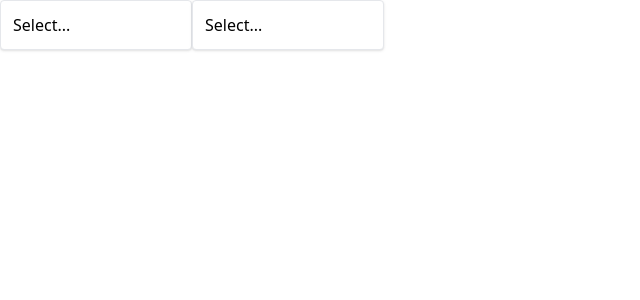
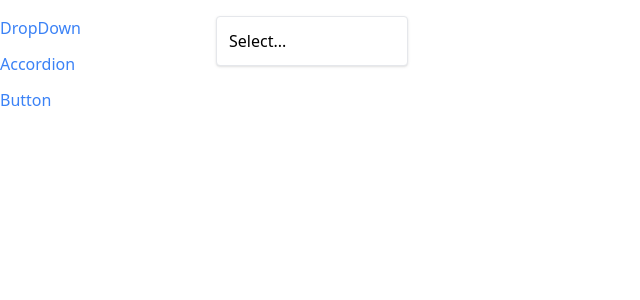
Before and after one commit to matheusFabri/RU-Components, a React (Create React App) app in the folder components/: page / in a window 1280 px wide. Shown: the top 300 px of the page, without its empty margins (0-640 px from the left). Built offline with nearby package versions, Linux system fonts and the light colour scheme.

Commit message:
react routing almost completed

```diff
--- a/components/src/App.js
+++ b/components/src/App.js
@@ -1,32 +1,24 @@
-import { useState } from "react";
-import DropDown from "./components/DropDown";
+import Route from "./components/Route";
+import SideBar from "./components/Sidebar";
+import AccordionPage from "./pages/AccordionPage";
+import DropDownPage from "./pages/DropDownPage";
+import ButtonPage from "./pages/ButtonPage";
 
 function App() {
-  const [selection, setSelection] = useState(null);
-
-  const handleSelect = (option) => {
-    setSelection(option);
-  };
-
-  const options = [
-    {
-      label: "Red",
-      value: "red",
-    },
-    {
-      label: "Green",
-      value: "green",
-    },
-    {
-      label: "Blue",
-      value: "blue",
-    },
-  ];
-
   return (
-    <div className="flex">
-      <DropDown options={options} value={selection} onChange={handleSelect} />
-      <DropDown options={options} value={selection} onChange={handleSelect} />
+    <div className="container mx-auto grid grid-cols-6 gap-4 mt-4">
+      <SideBar />
+      <div className="col-span-5">
+        <Route path="/accordion">
+          <AccordionPage />
+        </Route>
+        <Route path="/">
+          <DropDownPage />
+        </Route>
+        <Route path="/button">
+          <ButtonPage />
+        </Route>
+      </div>
     </div>
   );
 }
--- /dev/null
+++ b/components/src/components/Link.js
@@ -0,0 +1,26 @@
+import classNames from "classnames";
+import { useContext } from "react";
+import NavigationContext from "./navigation";
+
+function Link({ to, children }) {
+  const { navigate } = useContext(NavigationContext);
+
+  const classes = classNames("text-blue-500", "mb-3");
+
+  const handleClick = (event) => {
+    if (event.metaKey || event.ctrlKey) {
+      return;
+    }
+    event.preventDefault();
+
+    navigate(to);
+  };
+
+  return (
+    <a className={classes} href={to} onClick={handleClick}>
+      {children}
+    </a>
+  );
+}
+
+export default Link;
--- /dev/null
+++ b/components/src/components/Route.js
@@ -0,0 +1,14 @@
+import { useContext } from "react";
+import NavigationContext from "./navigation";
+
+function Route({ path, children }) {
+  const { currentPath } = useContext(NavigationContext);
+
+  if (path === currentPath) {
+    return children;
+  }
+
+  return null;
+}
+
+export default Route;
--- /dev/null
+++ b/components/src/components/Sidebar.js
@@ -0,0 +1,25 @@
+import Link from "./Link";
+
+function SideBar() {
+  const links = [
+    { label: "DropDown", path: "/" },
+    { label: "Accordion", path: "/accordion" },
+    { label: "Button", path: "/button" },
+  ];
+
+  const renderedLinks = links.map((link) => {
+    return (
+      <Link key={link.label} to={link.path}>
+        {link.label}
+      </Link>
+    );
+  });
+
+  return (
+    <div className="sticky top-0 overflow-y-scroll flex flex-col">
+      {renderedLinks}
+    </div>
+  );
+}
+
+export default SideBar;
--- /dev/null
+++ b/components/src/components/navigation.js
@@ -0,0 +1,30 @@
+import { createContext, useEffect, useState } from "react";
+
+const NavigationContext = createContext();
+
+function NavigationProvider({ children }) {
+  const [currentPath, setCurrentPath] = useState(window.location.pathname);
+
+  useEffect(() => {
+    const handler = () => {
+      setCurrentPath(window.location.pathname);
+    };
+    window.addEventListener("popstate", handler);
+
+    return window.removeEventListener("popstate", handler);
+  }, []);
+
+  const navigate = (to) => {
+    window.history.pushState({}, "", to);
+    setCurrentPath(to);
+  };
+
+  return (
+    <NavigationContext.Provider value={{ navigate, currentPath }}>
+      {children}
+    </NavigationContext.Provider>
+  );
+}
+
+export { NavigationProvider };
+export default NavigationContext;
--- a/components/src/index.js
+++ b/components/src/index.js
@@ -2,7 +2,12 @@
 import React from "react";
 import ReactDOM from "react-dom/client";
 import App from "./App";
+import { NavigationProvider } from "./components/navigation";
 
 const root = ReactDOM.createRoot(document.getElementById("root"));
 
-root.render(<App />);
+root.render(
+  <NavigationProvider>
+    <App />
+  </NavigationProvider>
+);
--- /dev/null
+++ b/components/src/pages/DropDownPage.js
@@ -0,0 +1,33 @@
+import { useState } from "react";
+import DropDown from "../components/DropDown";
+
+function DropDownPage() {
+  const [selection, setSelection] = useState(null);
+
+  const handleSelect = (option) => {
+    setSelection(option);
+  };
+
+  const options = [
+    {
+      label: "Red",
+      value: "red",
+    },
+    {
+      label: "Green",
+      value: "green",
+    },
+    {
+      label: "Blue",
+      value: "blue",
+    },
+  ];
+
+  return (
+    <div className="flex">
+      <DropDown options={options} value={selection} onChange={handleSelect} />
+    </div>
+  );
+}
+
+export default DropDownPage;
```
